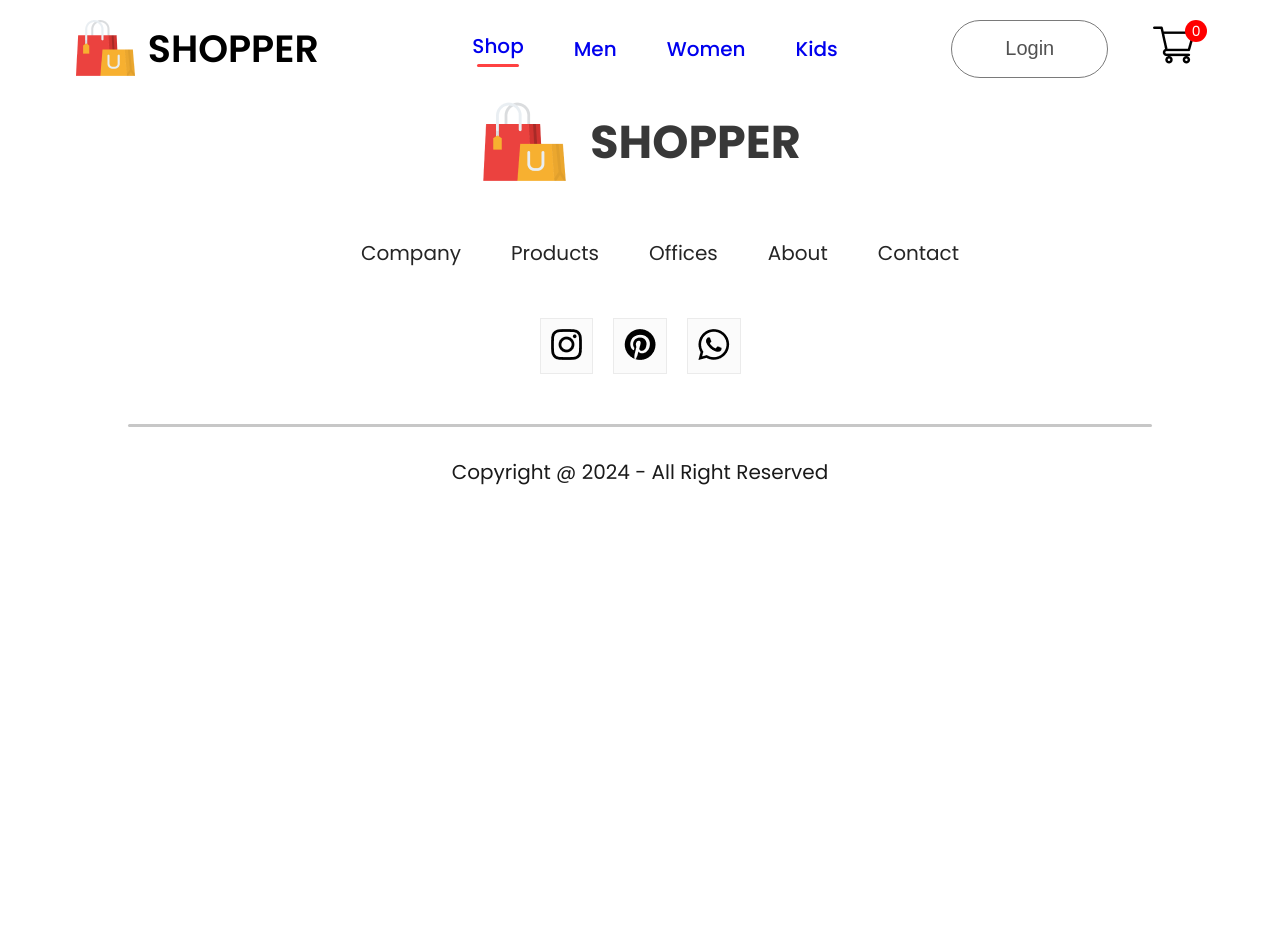
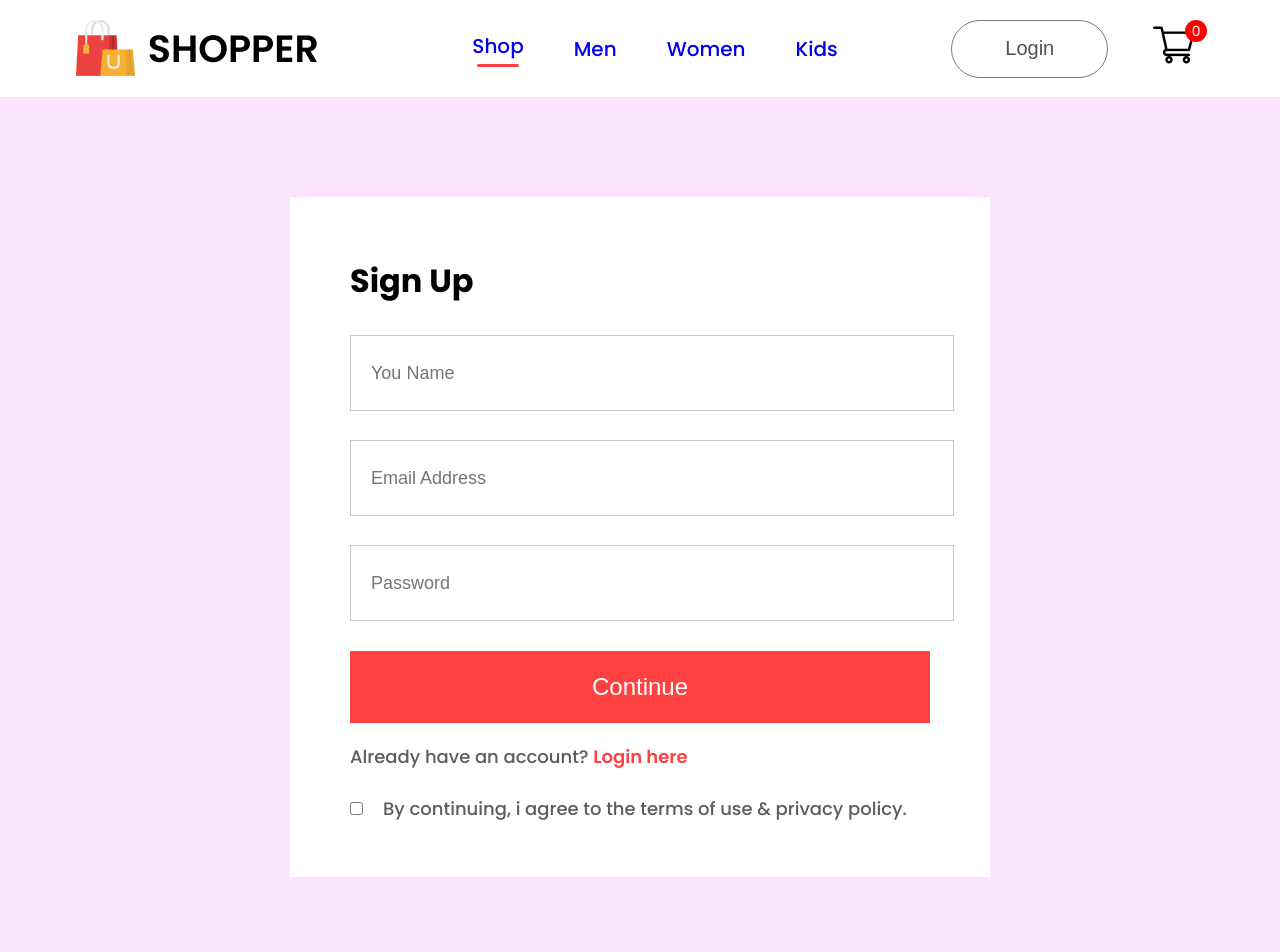
Before and after one commit to Liantsoa-Rabevahoaka/Exam-Ecommerce, a React (Create React App) app in the folder frontend/: page /login in a window 1280 px wide. Shown: the top 952 px of the page. Before the commit the page ends 800 px from the top, so only its background shows below. Built offline with nearby package versions, Linux system fonts and the light colour scheme.

Commit message:
add: login page

```diff
--- /dev/null
+++ b/frontend/src/Pages/CSS/LoginSignup.css
@@ -0,0 +1,61 @@
+.loginsignup{
+    width: 100%;
+    background: #fce3fe;
+    padding-top: 100px;
+    padding-bottom: 100px;
+}
+.loginsignup-container{
+    width: 580px;
+    height: 600px;
+    background: white;
+    margin: auto;
+    padding: 40px 60px;
+}
+.loginsignup-container h1{
+    margin: 20px 0px;
+}
+.loginsignup-fields{
+    display: flex;
+    flex-direction: column;
+    gap: 29px;
+    margin-top: 30px;
+}
+.loginsignup-fields input{
+    height: 72px;
+    width: 100%;
+    padding-left: 20px;
+    border: 1px solid #c9c9c9;
+    outline: none;
+    color: #5c5c5c;
+    font-size: 18px;
+}
+.loginsignup-container button{
+    width: 580px;
+    height: 72px;
+    color: white;
+    background: #ff4141;
+    margin-top: 30px;
+    border: none;
+    font-size: 24px;
+    font-weight: 500;
+    cursor: pointer;
+}
+.loginsignup-login{
+    margin-top: 20px;
+    color: #5c5c5c;
+    font-size: 18px;
+    font-weight: 500;
+}
+.loginsignup-login span{
+    color: #ff4141;
+    font-weight: 600;
+}
+.loginsignup-agree{
+    display: flex;
+    align-items: center;
+    margin-top: 25px;
+    gap: 20px;
+    color: #5c5c5c;
+    font-size: 18px;
+    font-weight: 500;
+}
--- a/frontend/src/Pages/LoginSignup.jsx
+++ b/frontend/src/Pages/LoginSignup.jsx
@@ -1,9 +1,23 @@
 import React from 'react'
+import './CSS/LoginSignup.css'
 
 const LoginSignup = () => {
   return (
-    <div>
-
+    <div className='loginsignup'>
+      <div className="loginsignup-container">
+        <h1>Sign Up</h1>
+        <div className="loginsignup-fields">
+          <input type="text" name="" id="" placeholder='You Name'/>
+          <input type="email" name="" id="" placeholder='Email Address'/>
+          <input type="password" name="" id="" placeholder='Password'/>
+        </div>
+        <button>Continue</button>
+        <p className='loginsignup-login'>Already have an account? <span>Login here</span></p>
+        <div className="loginsignup-agree">
+          <input type="checkbox" name="" id="" />
+          <p>By continuing, i agree to the terms of use & privacy policy.</p>
+        </div>
+      </div>
     </div>
   )
 }
```
